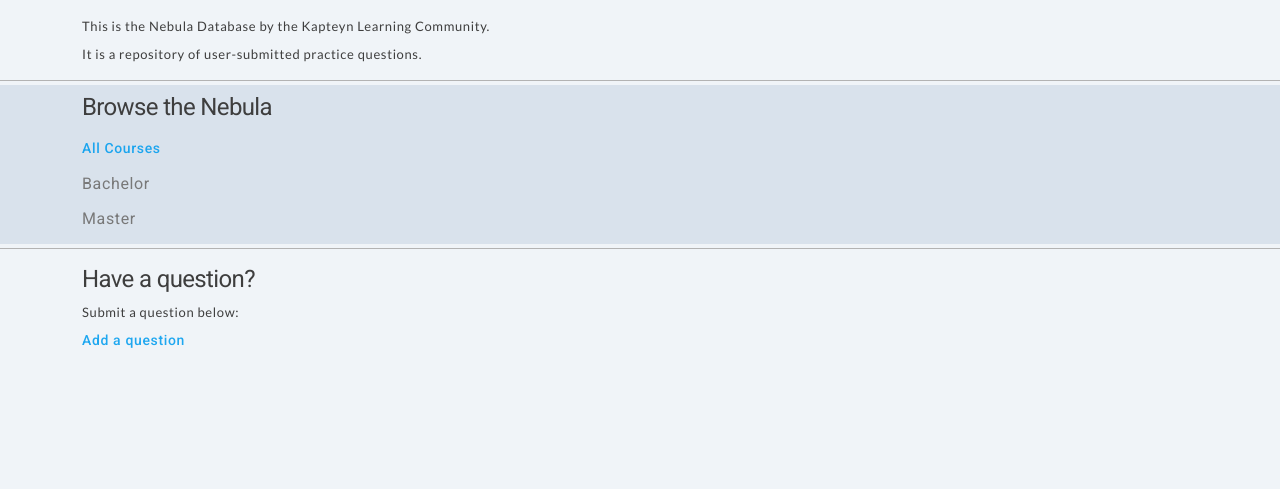
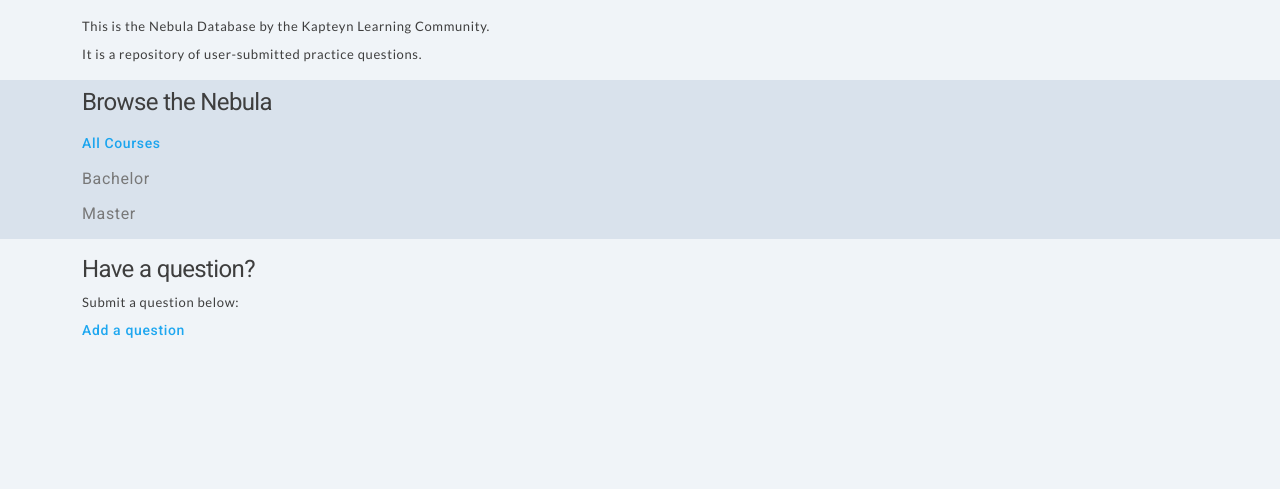
Before and after one commit to Sirius-A-Astronomy/Nebula, a Flask app: page / in a window 1280 px wide. Shown: the part 67-556 px from the top of the page. Run offline with Flask 2, Linux system fonts and the light colour scheme; data that the repository does not hold is empty; some libraries are stand-ins or nearby versions.

Commit message:
removed dividers

```diff
--- a/nebula/templates/main/index.html
+++ b/nebula/templates/main/index.html
@@ -20,7 +20,6 @@
             It is a repository of user-submitted practice questions.
         </p>
     </section>
-    <div class="divider"></div>
     <section class="container-index-browse">
         <div class="container">
 
@@ -41,7 +40,6 @@
         </div>
 
     </section>
-    <div class="divider"></div>
     <section class="container container-add-question">
         <h2>Have a question?</h2>
         <p>Submit a question below:</p>
```
